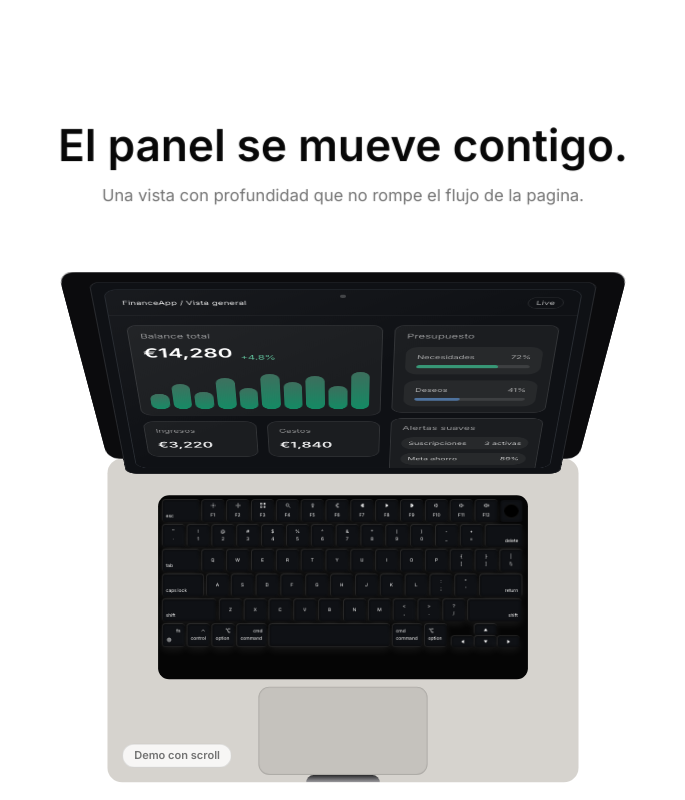
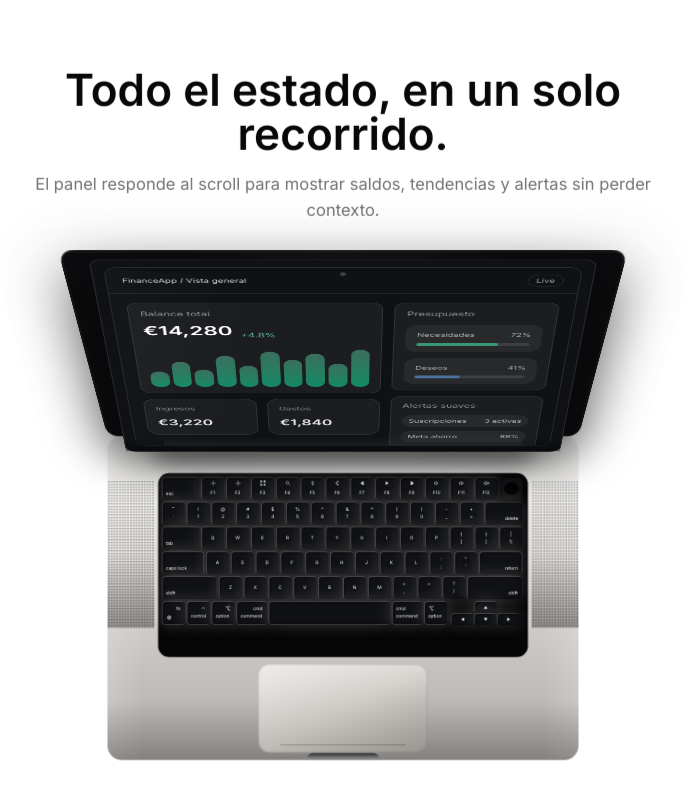
Before and after one commit to amolrod/finance_app, a Next.js app in the folder apps/web/: page / in a window 1280 px wide. Shown: the part 3000-3800 px from the top of the page, without its empty margins (297-982 px from the left). Built offline with nearby package versions, Linux system fonts and the light colour scheme; no server answers.

Commit message:
Enhance macbook detail and demo copy

```diff
--- a/apps/web/src/app/page.tsx
+++ b/apps/web/src/app/page.tsx
@@ -377,16 +377,11 @@ export default function HomePage() {
           </div>
         </section>
 
-        <section id="demo" className="relative py-8">
+        <section id="demo" className="relative py-6">
           <MacbookScroll
             density="compact"
-            title="El panel se mueve contigo."
-            subtitle="Una vista con profundidad que no rompe el flujo de la pagina."
-            badge={
-              <div className="rounded-full border border-foreground/10 bg-background/80 px-3 py-1 text-xs font-semibold text-muted-foreground">
-                Demo con scroll
-              </div>
-            }
+            title="Todo el estado, en un solo recorrido."
+            subtitle="El panel responde al scroll para mostrar saldos, tendencias y alertas sin perder contexto."
           >
             <HomeMacbookScreen />
           </MacbookScroll>
--- a/apps/web/src/components/landing/macbook-scroll.tsx
+++ b/apps/web/src/components/landing/macbook-scroll.tsx
@@ -41,17 +41,19 @@ export function MacbookScroll({
   const isCompact = density === 'compact';
   const targetScale = isMobile ? 1 : isCompact ? 1.25 : 1.35;
   const travelDistance = isCompact ? 900 : 1200;
+  const textTravel = isCompact ? 90 : 120;
 
   const scaleX = useTransform(scrollYProgress, [0, 0.3], [1.08, targetScale]);
   const scaleY = useTransform(scrollYProgress, [0, 0.3], [0.65, targetScale]);
   const translate = useTransform(scrollYProgress, [0, 1], [0, travelDistance]);
   const rotate = useTransform(scrollYProgress, [0.1, 0.3], [-24, 0]);
-  const textTransform = useTransform(scrollYProgress, [0, 0.3], [0, 120]);
+  const textTransform = useTransform(scrollYProgress, [0, 0.3], [0, textTravel]);
   const textOpacity = useTransform(scrollYProgress, [0, 0.2], [1, 0]);
 
   const containerClassName = isCompact
-    ? 'flex min-h-[150vh] shrink-0 scale-[0.4] transform flex-col items-center justify-start py-0 [perspective:900px] sm:scale-50 md:scale-[0.92] md:py-48'
+    ? 'flex min-h-[140vh] shrink-0 scale-[0.4] transform flex-col items-center justify-start py-0 [perspective:900px] sm:scale-50 md:scale-[0.92] md:py-36'
     : 'flex min-h-[200vh] shrink-0 scale-[0.45] transform flex-col items-center justify-start py-0 [perspective:900px] sm:scale-50 md:scale-100 md:py-72';
+  const headingSpacing = isCompact ? 'mb-8 md:mb-10' : 'mb-20';
 
   return (
     <div
@@ -66,7 +68,7 @@ export function MacbookScroll({
           translateY: textTransform,
           opacity: textOpacity,
         }}
-        className="mb-20 max-w-2xl text-center"
+        className={cn('max-w-2xl text-center', headingSpacing)}
       >
         <h2 className="text-3xl font-semibold text-foreground sm:text-4xl lg:text-5xl">
           {title}
@@ -109,10 +111,16 @@ function MacbookLid({ scaleX, scaleY, rotate, translate, children }: MacbookLidP
           transformOrigin: 'bottom',
           transformStyle: 'preserve-3d',
         }}
-        className="relative h-[12rem] w-[32rem] rounded-2xl bg-[#0b0b0d] p-2"
+        className="relative h-[12rem] w-[32rem] rounded-2xl bg-[#0b0b0d] p-2 shadow-[0_22px_60px_rgba(0,0,0,0.45)]"
       >
+        <div className="absolute inset-0 rounded-2xl bg-[radial-gradient(ellipse_at_top,rgba(255,255,255,0.16),transparent_60%)] opacity-80" />
+        <div className="absolute inset-0 rounded-2xl bg-gradient-to-br from-white/10 via-transparent to-black/50 opacity-80" />
+        <div className="absolute inset-x-6 top-2 h-px bg-white/15" />
+        <div className="absolute inset-x-10 bottom-2 h-px bg-black/60" />
         <div className="absolute inset-0 flex items-center justify-center rounded-xl bg-[#0b0b0d]">
-          <Logo className="h-7 w-7 text-white/70" />
+          <div className="absolute inset-0 rounded-xl border border-white/5 shadow-[inset_0_0_0_1px_rgba(255,255,255,0.03)]" />
+          <div className="absolute inset-0 rounded-xl bg-[radial-gradient(circle_at_center,rgba(255,255,255,0.14),transparent_65%)] opacity-40" />
+          <Logo className="relative z-10 h-7 w-7 text-white/75" />
         </div>
       </div>
 
@@ -125,16 +133,20 @@ function MacbookLid({ scaleX, scaleY, rotate, translate, children }: MacbookLidP
           transformStyle: 'preserve-3d',
           transformOrigin: 'top',
         }}
-        className="absolute inset-0 h-96 w-[32rem] rounded-2xl bg-[#0b0b0d] p-2"
+        className="absolute inset-0 h-96 w-[32rem] rounded-2xl bg-[#0b0b0d] p-2 shadow-[0_30px_80px_rgba(0,0,0,0.5)]"
       >
         <div className="absolute inset-0 rounded-xl bg-[#141416]" />
+        <div className="absolute inset-0 rounded-xl bg-gradient-to-br from-white/10 via-transparent to-black/40 opacity-70" />
         <div className="absolute inset-0 rounded-xl border border-white/10 bg-[#0f1115] p-3">
           <div className="relative h-full w-full overflow-hidden rounded-lg border border-white/10 bg-[#10141b]">
             <div className="absolute left-1/2 top-2 h-1.5 w-1.5 -translate-x-1/2 rounded-full bg-white/20" />
-            <div className="absolute inset-0 bg-gradient-to-br from-white/10 via-transparent to-transparent opacity-40" />
             {children}
+            <div className="absolute inset-0 bg-gradient-to-br from-white/12 via-transparent to-transparent opacity-40" />
+            <div className="absolute -left-1/3 top-0 h-full w-[60%] rotate-[8deg] bg-gradient-to-r from-white/20 via-white/5 to-transparent opacity-45" />
+            <div className="absolute inset-x-8 bottom-0 h-5 bg-gradient-to-t from-white/15 to-transparent opacity-50" />
           </div>
         </div>
+        <div className="absolute inset-x-0 bottom-0 h-8 bg-gradient-to-t from-black/45 to-transparent" />
       </motion.div>
     </div>
   );
@@ -147,11 +159,20 @@ type MacbookBaseProps = {
 function MacbookBase({ badge }: MacbookBaseProps) {
   return (
     <div className="relative -z-10 h-[22rem] w-[32rem] overflow-hidden rounded-2xl bg-[#d6d3ce]">
-      <div className="relative h-10 w-full">
-        <div className="absolute inset-x-0 mx-auto h-4 w-[80%] rounded-b-xl bg-[#0b0b0d]" />
-        <div className="absolute inset-x-0 top-0 h-px bg-white/30" />
+      <div className="pointer-events-none absolute inset-0">
+        <div className="absolute inset-0 bg-[linear-gradient(180deg,rgba(255,255,255,0.65)_0%,rgba(255,255,255,0.25)_35%,rgba(0,0,0,0.18)_100%)]" />
+        <div className="absolute inset-0 bg-[radial-gradient(circle_at_top,rgba(255,255,255,0.7)_0%,transparent_55%)] opacity-70" />
+        <div className="absolute inset-x-10 top-10 h-28 bg-[radial-gradient(circle_at_center,rgba(255,255,255,0.45)_0%,rgba(255,255,255,0.16)_35%,transparent_70%)] opacity-60 mix-blend-screen" />
+        <div className="absolute inset-y-0 left-0 w-10 bg-gradient-to-r from-white/30 to-transparent opacity-60" />
+        <div className="absolute inset-y-0 right-0 w-10 bg-gradient-to-l from-white/30 to-transparent opacity-60" />
+        <div className="absolute inset-x-0 bottom-0 h-16 bg-gradient-to-t from-black/25 to-transparent" />
       </div>
-      <div className="relative flex h-[12.5rem]">
+      <div className="relative z-10 h-10 w-full">
+        <div className="absolute inset-x-0 mx-auto h-4 w-[80%] rounded-b-xl bg-[#0b0b0d] shadow-[0_12px_20px_rgba(0,0,0,0.35)]" />
+        <div className="absolute inset-x-0 top-0 h-px bg-white/40" />
+        <div className="absolute inset-x-12 top-[2px] h-px bg-white/30" />
+      </div>
+      <div className="relative z-10 flex h-[12.5rem]">
         <div className="mx-auto h-full w-[10%] overflow-hidden">
           <SpeakerGrid />
         </div>
@@ -162,7 +183,9 @@ function MacbookBase({ badge }: MacbookBaseProps) {
           <SpeakerGrid />
         </div>
       </div>
+      <div className="relative z-10">
         <Trackpad />
+      </div>
       <div className="absolute inset-x-0 bottom-0 mx-auto h-2 w-20 rounded-tl-3xl rounded-tr-3xl bg-gradient-to-t from-[#9f9ea2] to-[#2a2a2c]" />
       {badge ? <div className="absolute bottom-4 left-4">{badge}</div> : null}
     </div>
@@ -172,11 +195,14 @@ function MacbookBase({ badge }: MacbookBaseProps) {
 function Trackpad() {
   return (
     <div
-      className="mx-auto my-2 h-24 w-[36%] rounded-xl bg-[#c5c2bd]"
+      className="relative mx-auto my-2 h-24 w-[36%] rounded-xl bg-gradient-to-b from-[#dedad6] to-[#bdb9b4]"
       style={{
         boxShadow: '0px 0px 1px 1px #00000020 inset',
       }}
-    />
+    >
+      <div className="absolute inset-0 rounded-xl bg-gradient-to-br from-white/50 via-transparent to-black/20" />
+      <div className="absolute inset-x-6 bottom-2 h-px bg-black/25" />
+    </div>
   );
 }
 
@@ -449,7 +475,7 @@ function KBtn({ className, children, childrenClassName, backlit = true }: KBtnPr
     <div
       className={cn(
         '[transform:translateZ(0)] rounded-[4px] p-[0.5px] [will-change:transform]',
-        backlit && 'bg-white/[0.12] shadow-[0_4px_10px_rgba(255,255,255,0.08)]'
+        backlit && 'bg-white/[0.2] shadow-[0_0_18px_rgba(255,255,255,0.22)]'
       )}
     >
       <div
@@ -477,13 +503,16 @@ function KBtn({ className, children, childrenClassName, backlit = true }: KBtnPr
 
 function SpeakerGrid() {
   return (
+    <div className="relative mt-2 h-40 w-full">
       <div
-      className="mt-2 h-40 w-full"
+        className="absolute inset-0"
         style={{
           backgroundImage: 'radial-gradient(circle, #2d2c30 0.5px, transparent 0.5px)',
-        backgroundSize: '4px 4px',
+          backgroundSize: '3px 3px',
         }}
       />
+      <div className="absolute inset-0 bg-gradient-to-b from-white/10 via-transparent to-black/30" />
+    </div>
   );
 }
 
```
Lines whose indentation alone changed are shown as unchanged.
